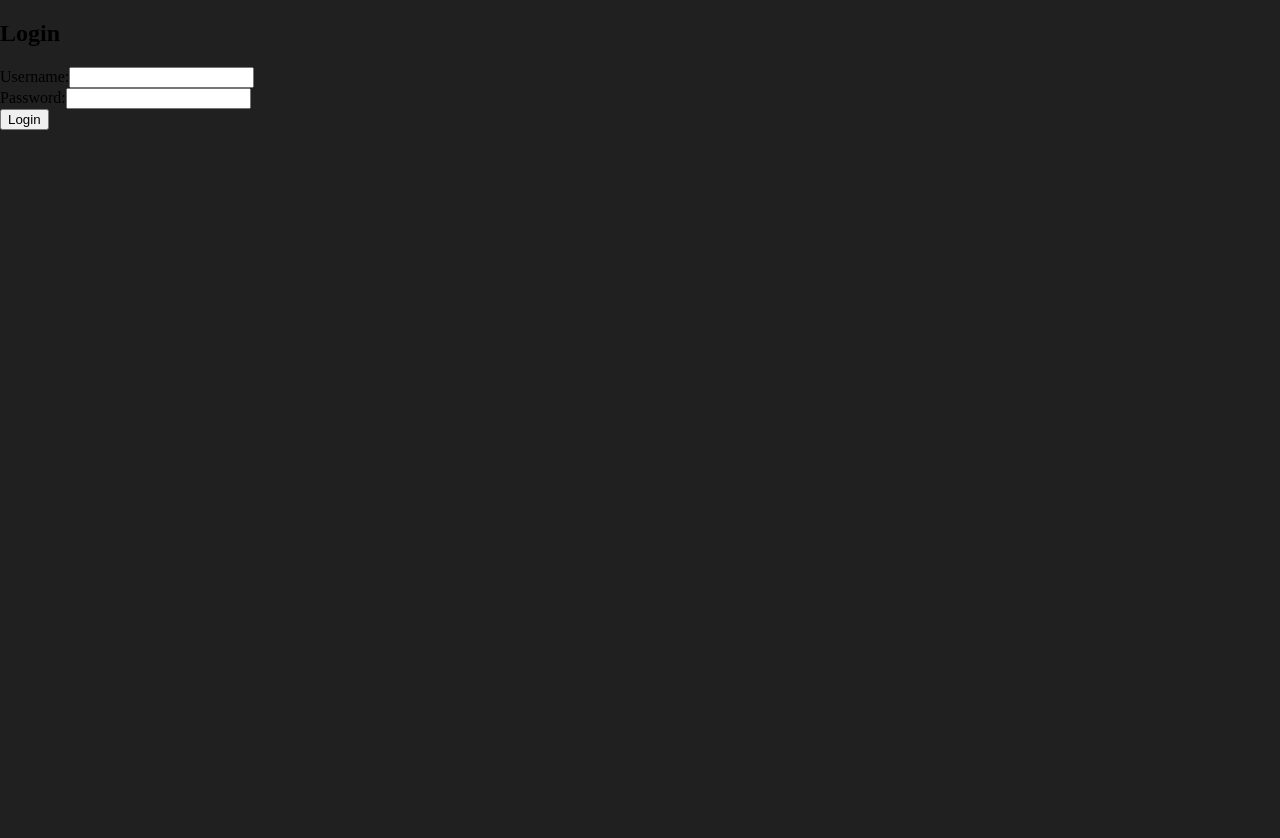
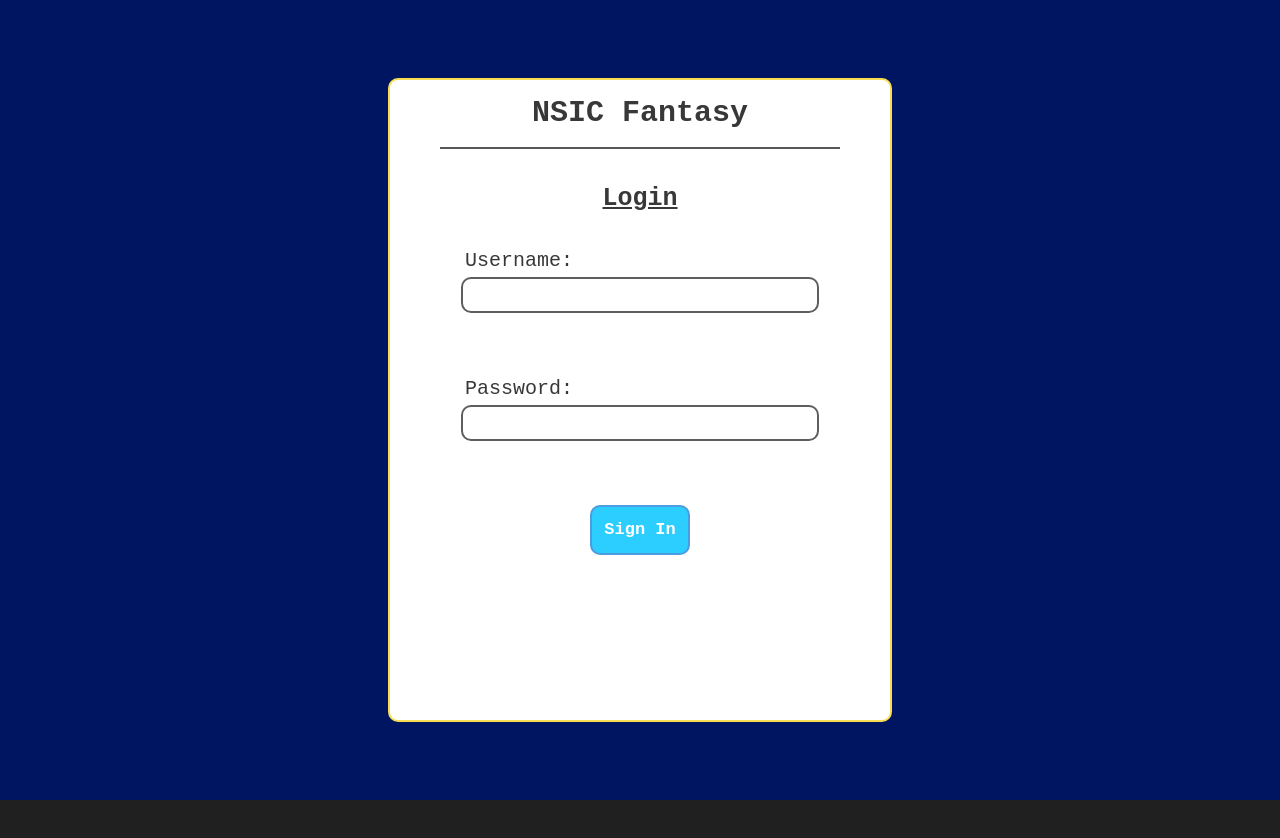
Before and after one commit to FantasyNSIC/FantasyNSIC_Frontend, a React app: page /login in a window 1280 px wide. Shown: the top 838 px of the page. Built offline with nearby package versions, Linux system fonts and the light colour scheme.

Commit message:
Login page logic and design

```diff
--- a/src/components/LeaguePage/LeaguePage.jsx
+++ b/src/components/LeaguePage/LeaguePage.jsx
@@ -13,6 +13,7 @@ const LeaguePage = () => {
 
     // Grab URL params
     const [searchParams] = useSearchParams();
+    const user_team_id = searchParams.get("user_team_id");
     const league_id = searchParams.get("league_id");
 
     // State to hold the league info
@@ -80,7 +81,7 @@ const LeaguePage = () => {
         <div className="league-page-main-container">
             <PageHeading />
             <div className="league-page-split-bar" />
-            <PageSelectionBar />
+            <PageSelectionBar userTeamId={user_team_id} leagueId={league_id}/>
             <div className="league-page-background-container">
                 <div className="league-page-content-container">
                     <div className="league-page-header-info-container">
--- a/src/components/LoginPage/LoginPage.jsx
+++ b/src/components/LoginPage/LoginPage.jsx
@@ -6,9 +6,12 @@ import './LoginPage.less';
 const LoginPage = () => {
     const [username, setUsername] = useState('');
     const [password, setPassword] = useState('');
-    const [userTeamId, setUserTeamId] = useState('');
-    const [leagueId, setLeagueId] = useState('');
     const navigate = useNavigate();
+
+    const [showError, setShowError] = useState(false);
+    const [errorMessage, setErrorMessage] = useState('');
+
+    const [pauseButtons, setPauseButtons] = useState(false);
 
     const handleUsernameChange = (e) => {
         setUsername(e.target.value);
@@ -18,42 +21,77 @@ const LoginPage = () => {
         setPassword(e.target.value);
     };
 
-    const handleSubmit = async (e) => {
-        e.preventDefault();
+    const handleSubmit = async () => {
         try {
+            setPauseButtons(true);
+            if (username === '' || password === '') {
+                setErrorMessage('Credentials cannot be empty.');
+                setShowError(true);
+                return;
+            }
+            setPassword('');
+            setShowError(false);
             const response = await fantasy_login(username, password);
             if (response.data.status === true) {
                 navigate(`/myteam?user_team_id=${response.data.user_teams.user_team_id}&league_id=${response.data.user_teams.league_id}`);
             }
+            else {
+                setErrorMessage(response.data.message);
+                setShowError(true);
+            }
         } catch (error) {
             console.error('Error:', error.message);
+            setErrorMessage(error.message);
+            setShowError(true);
+        } finally {
+            setPauseButtons(false);
         }
     };
 
     return (
-        <div>
-            <h2>Login</h2>
-            <form onSubmit={handleSubmit}>
-                <div>
-                    <label htmlFor="username">Username:</label>
+        <div className='login-page-main-container'>
+            <div className='login-page-content-container'>
+                <div className='login-page-heading-container'>
+                    <div className='login-page-heading-text'>NSIC Fantasy</div>
+                </div>
+                <div className='login-page-heading-divider'></div>
+                <div className='login-page-subheading-container'>
+                    <div className='login-page-login-text-container'>
+                        <div className='login-page-login-text'>Login</div>
+                    </div>
+                    <div className='login-page-info-text'>Username:</div>
+                    <div className='login-page-input-container'>
                         <input
+                            className='login-page-input-box'
                             type="text"
                             id="username"
                             value={username}
                             onChange={handleUsernameChange}
                         />
                     </div>
-                <div>
-                    <label htmlFor="password">Password:</label>
+                    <div className='login-page-info-text'>Password:</div>
+                    <div className='login-page-input-container'>
                         <input
+                            className='login-page-input-box'
                             type="password"
                             id="password"
                             value={password}
                             onChange={handlePasswordChange}
                         />
                     </div>
-                <button type="submit">Login</button>
-            </form>
+                    <div className='login-page-buttons-container'>
+                        <button className='login-page-sign-in-button'
+                            onClick={() => { if (!pauseButtons) {handleSubmit()}}}>
+                            Sign In
+                        </button>
+                    </div>
+                    {showError && (<div className='login-page-error-container'>
+                        <div className='login-page-error-text-container'>
+                            <div className='login-page-error-text'>{errorMessage}</div>
+                        </div>
+                    </div>)}
+                </div>
+            </div>
         </div>
     );
 };
--- a/src/components/LoginPage/LoginPage.less
+++ b/src/components/LoginPage/LoginPage.less
@@ -0,0 +1,138 @@
+.login-page-main-container {
+    display: flex;
+    justify-content: center;
+    align-items: center;
+    height: 100vh;
+    width: 100%;
+    background-color: rgb(0, 21, 97);
+}
+
+.login-page-content-container {
+    display: flex;
+    flex-direction: column;
+    align-items: center;
+    width: 500px;
+    height: 80%;
+    background-color: rgb(255, 255, 255, 0.949);
+    border: solid 2px rgb(248, 220, 83);
+    border-radius: 10px;
+}
+
+.login-page-heading-container {
+    display: flex;
+    justify-content: center;
+    align-items: center;
+    height: 75px;
+    border-top-left-radius: 10px;
+    border-top-right-radius: 10px;
+}
+
+.login-page-heading-text {
+    font-size: 30px;
+    font-weight: bold;
+    font-family: monospace;
+    color: rgb(56, 56, 56);
+}
+
+.login-page-heading-divider {
+    width: 80%;
+    border-bottom: solid 2px rgb(87, 87, 87);
+}
+
+.login-page-subheading-container {
+    display: flex;
+    flex-direction: column;
+    width: 100%;
+    height: 100%;
+}
+
+.login-page-login-text-container {
+    display: flex;
+    justify-content: center;
+    align-items: center;
+    height: 100px;
+    width: 100%;
+}
+
+.login-page-login-text {
+    font-size: 25px;
+    font-weight: bold;
+    font-family: monospace;
+    text-decoration: underline;
+    color: rgb(56, 56, 56);
+}
+
+.login-page-info-text {
+    font-size: 20px;
+    font-family: monospace;
+    color: rgb(56, 56, 56);
+    margin-left: 75px;
+    padding-bottom: 5px;
+}
+
+.login-page-input-container {
+    display: flex;
+    align-items: start;
+    justify-content: center;
+    width: 100%;
+    height: 100px;
+}
+
+.login-page-input-box {
+    width: 350px;
+    height: 30px;
+    font-size: 20px;
+    font-family: monospace;
+    color: rgb(56, 56, 56);
+    border: solid 2px rgb(94, 94, 94);
+    border-radius: 10px;
+}
+
+.login-page-buttons-container {
+    display: flex;
+    justify-content: center;
+    align-items: center;
+    width: 100%;
+    height: 50px;
+}
+
+.login-page-sign-in-button {
+    width: 100px;
+    height: 50px;
+    font-size: 17px;
+    font-weight: bold;
+    font-family: monospace;
+    color: white;
+    background-color: rgb(44 205 255);
+    border: solid 2px rgb(77 156 223);
+    border-radius: 10px;
+    &:hover {
+        cursor: pointer;
+        background-color: rgb(77 156 223);
+    }
+}
+
+.login-page-error-container {
+    display: flex;
+    justify-content: center;
+    align-items: center;
+    width: 100%;
+    height: 75px;
+}
+
+.login-page-error-text-container {
+    display: flex;
+    justify-content: center;
+    align-items: center;
+    width: 80%;
+    height: 40px;
+    background-color: rgb(255, 0, 0, 0.5);
+    border: solid 2px rgb(255, 0, 0);
+    border-radius: 10px;
+}
+
+.login-page-error-text {
+    font-size: 17px;
+    font-family: monospace;
+    color: rgb(56, 56, 56);
+}
--- a/src/components/MatchupPage/MatchupPage.jsx
+++ b/src/components/MatchupPage/MatchupPage.jsx
@@ -16,6 +16,7 @@ const MatchupPage = () => {
     // Grab URL params
     const [searchParams] = useSearchParams();
     const user_team_id = searchParams.get("user_team_id");
+    const league_id = searchParams.get("league_id");
 
     // State to hold matchup info
     const [current_week, setCurrentWeek] = useState("--");
@@ -160,7 +161,7 @@ const MatchupPage = () => {
         <div className="matchup-page-main-container">
             <PageHeading />
             <div className="matchup-page-split-bar" />
-            <PageSelectionBar />
+            <PageSelectionBar userTeamId={user_team_id} leagueId={league_id}/>
             <div className="matchup-page-background-container">
                 <div className="matchup-page-content-container">
                     <div className="matchup-page-current-week-container">
--- a/src/components/MyTeamPage/MyTeamPage.jsx
+++ b/src/components/MyTeamPage/MyTeamPage.jsx
@@ -243,7 +243,7 @@ const MyTeamPage = () => {
         <div className="my-team-page-main-container">
             <PageHeading />
             <div className="my-team-page-split-bar" />
-            <PageSelectionBar />
+            <PageSelectionBar userTeamId={user_team_id} leagueId={league_id}/>
             <div className="my-team-page-background-container">
                 <div className="my-team-page-content-container">
                     <div className="my-team-page-team-info-container">
--- a/src/components/PlayersPage/PlayersPage.jsx
+++ b/src/components/PlayersPage/PlayersPage.jsx
@@ -12,6 +12,7 @@ const PlayersPage = () => {
 
     // grab URL params
     const [searchParams] = useSearchParams();
+    const user_team_id = searchParams.get("user_team_id");
     const league_id = searchParams.get("league_id");
 
     // state to hold the players
@@ -115,7 +116,7 @@ const PlayersPage = () => {
         <div className="players-page-main-container">
             <PageHeading />
             <div className="players-page-split-bar" />
-            <PageSelectionBar />
+            <PageSelectionBar userTeamId={user_team_id} leagueId={league_id}/>
             <div className="players-page-background-container">
                 <div className="players-page-content-container">
                     <div className="players-page-filter-container">
--- a/src/components/ScoreboardPage/ScoreboardPage.jsx
+++ b/src/components/ScoreboardPage/ScoreboardPage.jsx
@@ -11,6 +11,7 @@ const ScoreboardPage = () => {
 
     // Grab URL params
     const [searchParams] = useSearchParams();
+    const user_team_id = searchParams.get("user_team_id");
     const league_id = searchParams.get("league_id");
 
     // State to hold scoreboard info and matchups.
@@ -109,7 +110,7 @@ const ScoreboardPage = () => {
         <div className="scoreboard-page-main-container">
             <PageHeading />
             <div className="scoreboard-page-split-bar" />
-            <PageSelectionBar />
+            <PageSelectionBar userTeamId={user_team_id} leagueId={league_id}/>
             <div className="scoreboard-page-background-container">
                 <div className="scoreboard-page-content-container">
                     <div className="scoreboard-page-heading-container">
--- a/src/components/StandingsPage/StandingsPage.jsx
+++ b/src/components/StandingsPage/StandingsPage.jsx
@@ -11,6 +11,7 @@ const StandingsPage = () => {
 
     // Grab URL params
     const [searchParams] = useSearchParams();
+    const user_team_id = searchParams.get("user_team_id");
     const league_id = searchParams.get("league_id");
 
     // State to hold the list of standings
@@ -82,7 +83,7 @@ const StandingsPage = () => {
         <div className="standings-page-main-container">
             <PageHeading />
             <div className="standings-page-split-bar" />
-            <PageSelectionBar />
+            <PageSelectionBar userTeamId={user_team_id} leagueId={league_id}/>
             <div className="standings-page-background-container">
                 <div className="standings-page-content-container">
                     <div className="standings-page-title-container">
```
Also changed, not shown: src/components/PageSelectionBar/PageSelectionBar.jsx (+13 -7 lines). Lines whose indentation alone changed are shown as unchanged.
